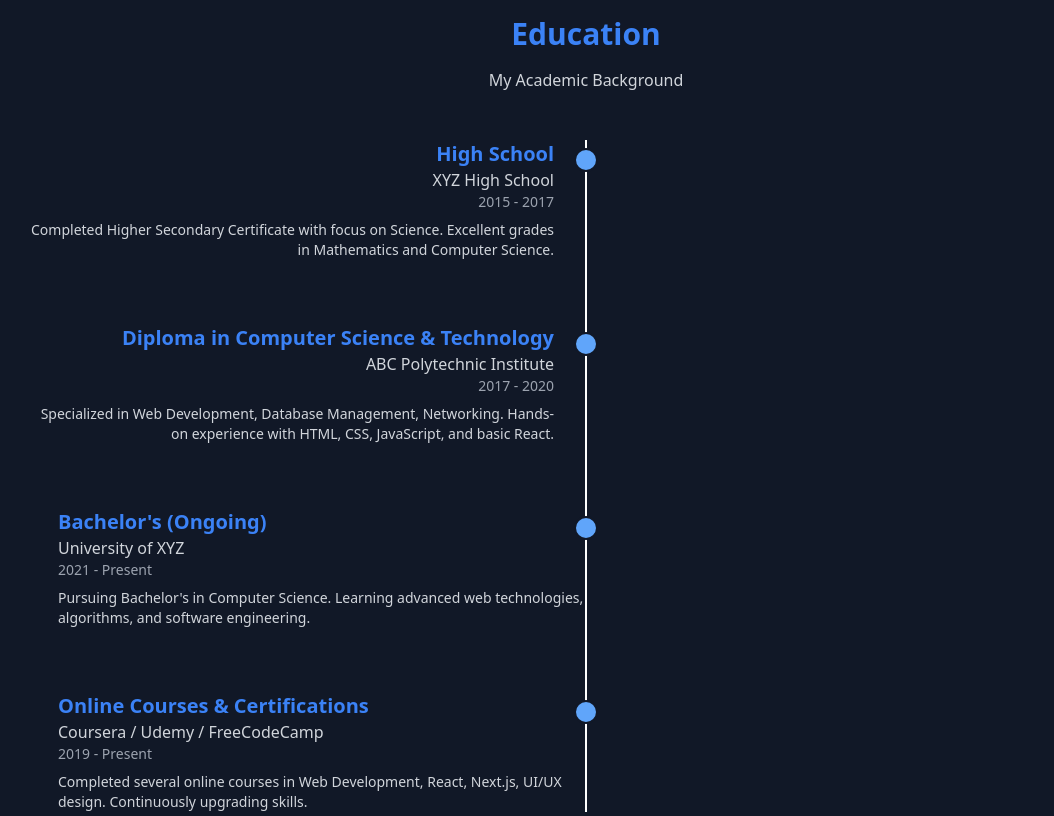
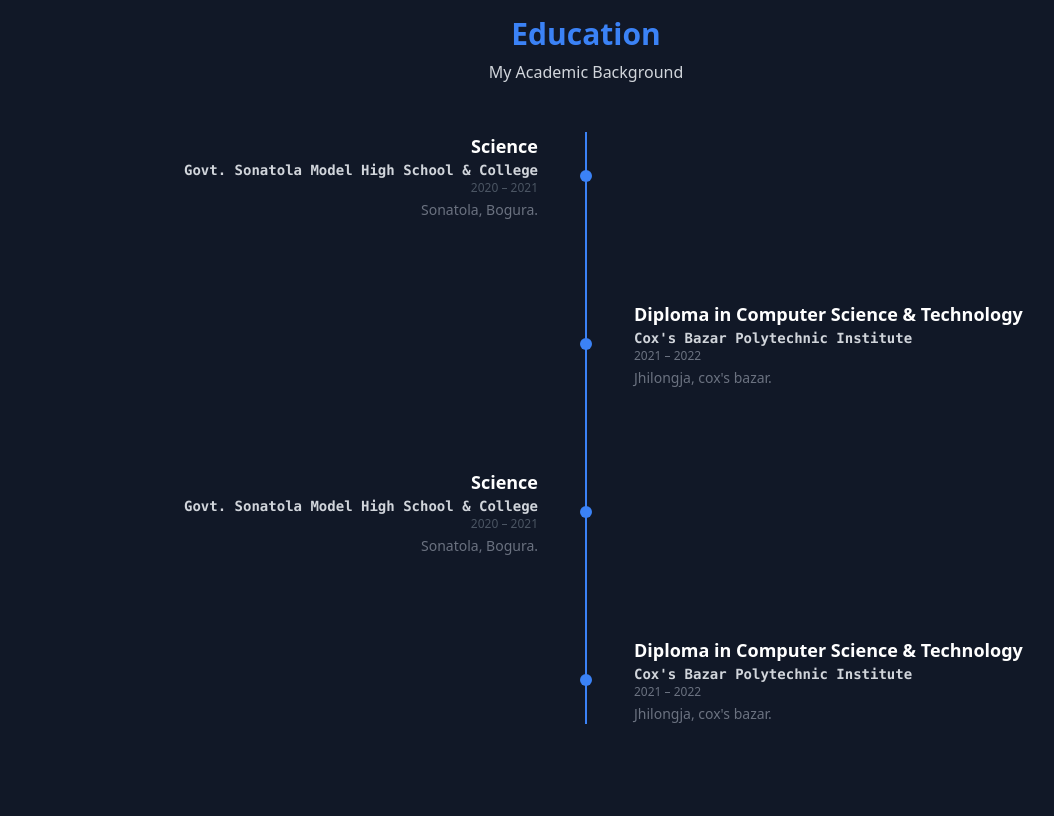
Before and after one commit to abuhanif7016/abu-hanif, a plain HTML site: page index.html in a window 1280 px wide. Shown: the part 2300-3116 px from the top of the page, without its empty margins (54-1108 px from the left). Drawn offline with nearby package versions, Linux system fonts and the light colour scheme.

Commit message:
modify code push

```diff
--- a/index.html
+++ b/index.html
@@ -276,71 +276,97 @@
 
 </section>
 
+<!-- ================= EDUCATION ================= -->
+
 
 <section id="education" class="py-16 px-4 max-w-6xl mx-auto relative">
 
-  <!-- Heading with scroll animation -->
-  <div class="scroll-heading opacity-0 -translate-x-20 transition-all duration-700">
-    <h2 class="text-3xl font-bold mb-4 text-blue-500 text-center">Education</h2>
-    <p class="text-gray-600 dark:text-gray-300 mb-12 text-center">My Academic Background</p>
+  <!-- Heading -->
+  <div class="scroll-heading opacity-0 -translate-x-20 transition-all duration-700 text-center">
+    <h2 class="text-3xl font-bold mb-2 text-blue-500">Education</h2>
+    <p class="text-gray-600 dark:text-gray-300 mb-12">My Academic Background</p>
   </div>
 
-  <!-- Timeline container -->
+  <!-- Timeline -->
   <div class="relative">
-    <!-- Center line -->
-    <div class="absolute left-1/2 transform -translate-x-1/2 h-full w-[2px] bg-gray-900 dark:bg-white"></div>
 
-    <!-- Timeline Items -->
-    <div class="space-y-16">
+    <!-- Center line (only visible on md+) -->
+    <div class="hidden md:block absolute left-1/2 top-0 -translate-x-1/2 h-full w-[2px] bg-blue-500"></div>
 
-      <!-- Item 1 (Left) -->
-      <div class="relative flex justify-start md:justify-between scroll-animate opacity-0 translate-y-10">
-        <div class="md:w-1/2 pr-8 text-right">
-          <h3 class="text-xl font-semibold text-blue-500">High School</h3>
-          <p class="text-gray-700 dark:text-gray-300 font-medium">XYZ High School</p>
-          <p class="text-sm text-gray-500 dark:text-gray-400 mb-2">2015 - 2017</p>
-          <p class="text-gray-600 dark:text-gray-300 text-sm">
-            Completed Higher Secondary Certificate with focus on Science. Excellent grades in Mathematics and Computer Science.
+    <div class="space-y-20">
+
+      <!-- Item 1 -->
+      <div class="relative grid grid-cols-1 md:grid-cols-2 items-center
+                  scroll-animate opacity-0 translate-y-10 transition-all duration-700">
+
+        <!-- Left content -->
+        <div class="md:text-right md:pr-12">
+          <h3 class="font-semibold text-lg">Science</h3>
+          <a href="https://www.facebook.com/goribs20?__cft__[0]=AZYY8DQSjUJKkzA3FKKSH2LoAJsfJ7QH4QKQe7g5fKYWm26JS_Gbl_lsB1oySkv4pdBN4rZrVI7R3eRpR54JAdi-6KUq158Dtdj5b1j1l1gmTGVmHVYLrMKeCIzxRPTbNN6diFa2C1aPgzBkg5K97J1JvMGy9TOJOE08cRs0uZiyE3UiYQV-x-u2mUw-3ZBmPEY&__tn__=-]K-R" target="_blank"><p class="text-sm text-gray-300 hover:text-red-600 font-bold font-mono">Govt. Sonatola Model High School & College</p></a>
+          <p class="text-xs text-gray-600">2020 – 2021</p>
+          <p class="text-sm text-gray-500 dark:text-gray-500 mt-1">
+            Sonatola, Bogura.
           </p>
         </div>
-        <span class="absolute left-1/2 transform -translate-x-1/2 w-6 h-6 bg-blue-500 dark:bg-blue-400 rounded-full border-2 border-white dark:border-gray-900 top-2"></span>
+
+        <!-- Dot -->
+        <span class="hidden md:block absolute left-1/2 -translate-x-1/2
+                     w-3 h-3 bg-blue-500 rounded-full"></span>
       </div>
 
-      <!-- Item 2 (Left) -->
-      <div class="relative flex justify-start md:justify-between scroll-animate opacity-0 translate-y-10">
-        <div class="md:w-1/2 pr-8 text-right">
-          <h3 class="text-xl font-semibold text-blue-500">Diploma in Computer Science & Technology</h3>
-          <p class="text-gray-700 dark:text-gray-300 font-medium">ABC Polytechnic Institute</p>
-          <p class="text-sm text-gray-500 dark:text-gray-400 mb-2">2017 - 2020</p>
-          <p class="text-gray-600 dark:text-gray-300 text-sm">
-            Specialized in Web Development, Database Management, Networking. Hands-on experience with HTML, CSS, JavaScript, and basic React.
-          </p>
-        </div>
-        <span class="absolute left-1/2 transform -translate-x-1/2 w-6 h-6 bg-blue-500 dark:bg-blue-400 rounded-full border-2 border-white dark:border-gray-900 top-2"></span>
-      </div>
+      <!-- Item 2 -->
+      <div class="relative grid grid-cols-1 md:grid-cols-2 items-center
+                  scroll-animate opacity-0 translate-y-10 transition-all duration-700">
 
-      <!-- Item 3 (Right) -->
-      <div class="relative flex justify-end md:justify-between scroll-animate opacity-0 translate-y-10">
-        <span class="absolute left-1/2 transform -translate-x-1/2 w-6 h-6 bg-blue-500 dark:bg-blue-400 rounded-full border-2 border-white dark:border-gray-900 top-2"></span>
-        <div class="md:w-1/2 pl-8 text-left">
-          <h3 class="text-xl font-semibold text-blue-500">Bachelor's (Ongoing)</h3>
-          <p class="text-gray-700 dark:text-gray-300 font-medium">University of XYZ</p>
-          <p class="text-sm text-gray-500 dark:text-gray-400 mb-2">2021 - Present</p>
-          <p class="text-gray-600 dark:text-gray-300 text-sm">
-            Pursuing Bachelor's in Computer Science. Learning advanced web technologies, algorithms, and software engineering.
+        <!-- Dot -->
+        <span class="hidden md:block absolute left-1/2 -translate-x-1/2
+                     w-3 h-3 bg-blue-500 rounded-full"></span>
+
+        <!-- Right content -->
+        <div class="md:pl-12 md:col-start-2">
+          <h3 class="font-semibold text-lg">Diploma in Computer Science & Technology</h3>
+          <a href="https://www.facebook.com/coxpoly74009?__cft__[0]=AZaaNYe29InN6nK9LIGFkjKsaFYvs41XxpGQiRBsAUEla2fzAcy_XaV38xVzuRYh_t5FLyBqEC4iwcUl-hm5gDXoH-LkrJ4htIbyoPby0bDv9S3PegR_GvgUwRhY6w6knZIE6_ElmHq1vffnUMGk0amNBXq4HEivVsbT_ZnApM_PPKjo1jpRkAjDEDI6etoP0rs&__tn__=-UC%2CP-R" target="_blank"><p class="text-sm text-gray-300 font-bold font-mono hover:text-red-600">Cox's Bazar Polytechnic Institute</p></a>
+          <p class="text-xs text-gray-500">2021 – 2022</p>
+          <p class="text-sm text-gray-500 dark:text-gray-500 mt-1">
+            Jhilongja, cox's bazar.
           </p>
         </div>
       </div>
 
-      <!-- Item 4 (Right) -->
-      <div class="relative flex justify-end md:justify-between scroll-animate opacity-0 translate-y-10">
-        <span class="absolute left-1/2 transform -translate-x-1/2 w-6 h-6 bg-blue-500 dark:bg-blue-400 rounded-full border-2 border-white dark:border-gray-900 top-2"></span>
-        <div class="md:w-1/2 pl-8 text-left">
-          <h3 class="text-xl font-semibold text-blue-500">Online Courses & Certifications</h3>
-          <p class="text-gray-700 dark:text-gray-300 font-medium">Coursera / Udemy / FreeCodeCamp</p>
-          <p class="text-sm text-gray-500 dark:text-gray-400 mb-2">2019 - Present</p>
-          <p class="text-gray-600 dark:text-gray-300 text-sm">
-            Completed several online courses in Web Development, React, Next.js, UI/UX design. Continuously upgrading skills.
+      <!-- Item 3 -->
+      <div class="relative grid grid-cols-1 md:grid-cols-2 items-center
+                  scroll-animate opacity-0 translate-y-10 transition-all duration-700">
+
+        <!-- Left content -->
+        <div class="md:text-right md:pr-12">
+          <h3 class="font-semibold text-lg">Science</h3>
+          <a href="https://www.facebook.com/goribs20?__cft__[0]=AZYY8DQSjUJKkzA3FKKSH2LoAJsfJ7QH4QKQe7g5fKYWm26JS_Gbl_lsB1oySkv4pdBN4rZrVI7R3eRpR54JAdi-6KUq158Dtdj5b1j1l1gmTGVmHVYLrMKeCIzxRPTbNN6diFa2C1aPgzBkg5K97J1JvMGy9TOJOE08cRs0uZiyE3UiYQV-x-u2mUw-3ZBmPEY&__tn__=-]K-R" target="_blank"><p class="text-sm text-gray-300 hover:text-red-600 font-bold font-mono">Govt. Sonatola Model High School & College</p></a>
+          <p class="text-xs text-gray-600">2020 – 2021</p>
+          <p class="text-sm text-gray-500 dark:text-gray-500 mt-1">
+            Sonatola, Bogura.
+          </p>
+        </div>
+
+        <!-- Dot -->
+        <span class="hidden md:block absolute left-1/2 -translate-x-1/2
+                     w-3 h-3 bg-blue-500 rounded-full"></span>
+      </div>
+
+      <!-- Item 4 -->
+      <div class="relative grid grid-cols-1 md:grid-cols-2 items-center
+                  scroll-animate opacity-0 translate-y-10 transition-all duration-700">
+
+        <!-- Dot -->
+        <span class="hidden md:block absolute left-1/2 -translate-x-1/2
+                     w-3 h-3 bg-blue-500 rounded-full"></span>
+
+        <!-- Right content -->
+        <div class="md:pl-12 md:col-start-2">
+          <h3 class="font-semibold text-lg">Diploma in Computer Science & Technology</h3>
+          <a href="https://www.facebook.com/coxpoly74009?__cft__[0]=AZaaNYe29InN6nK9LIGFkjKsaFYvs41XxpGQiRBsAUEla2fzAcy_XaV38xVzuRYh_t5FLyBqEC4iwcUl-hm5gDXoH-LkrJ4htIbyoPby0bDv9S3PegR_GvgUwRhY6w6knZIE6_ElmHq1vffnUMGk0amNBXq4HEivVsbT_ZnApM_PPKjo1jpRkAjDEDI6etoP0rs&__tn__=-UC%2CP-R" target="_blank"><p class="text-sm text-gray-300 font-bold font-mono hover:text-red-600">Cox's Bazar Polytechnic Institute</p></a>
+          <p class="text-xs text-gray-500">2021 – 2022</p>
+          <p class="text-sm text-gray-500 dark:text-gray-500 mt-1">
+            Jhilongja, cox's bazar.
           </p>
         </div>
       </div>
@@ -349,31 +375,12 @@
   </div>
 </section>
 
-<!-- Scroll animation JS -->
-<script>
-const observerEdu = new IntersectionObserver(entries => {
-  entries.forEach(entry => {
-    if(entry.isIntersecting){
-      entry.target.classList.remove("opacity-0", "translate-y-10");
-      entry.target.classList.add("opacity-100", "translate-y-0");
-    }
-  });
-}, { threshold: 0.2 });
 
-document.querySelectorAll("#education .scroll-animate").forEach(el => observerEdu.observe(el));
 
-// Heading animation (left to center)
-const observerHeading = new IntersectionObserver(entries => {
-  entries.forEach(entry => {
-    if(entry.isIntersecting){
-      entry.target.classList.remove("opacity-0", "-translate-x-20");
-      entry.target.classList.add("opacity-100", "translate-x-0");
-    }
-  });
-}, { threshold: 0.2 });
 
-document.querySelectorAll(".scroll-heading").forEach(el => observerHeading.observe(el));
-</script>
+
+
+
 
 
 
--- a/script.js
+++ b/script.js
@@ -125,3 +125,52 @@
       bar.style.width = percent + "%";
     });
   });
+
+
+
+
+  document.addEventListener("DOMContentLoaded", () => {
+  const scrollElements = document.querySelectorAll(".scroll-animate");
+  const headingElement = document.querySelector(".scroll-heading");
+
+  const elementInView = (el, offset = 0) => {
+    const elementTop = el.getBoundingClientRect().top;
+    return elementTop <= (window.innerHeight || document.documentElement.clientHeight) - offset;
+  };
+
+  const displayScrollElement = (el) => {
+    el.classList.add("opacity-100", "translate-y-0");
+    el.classList.remove("opacity-0", "translate-y-10");
+  };
+
+  const hideScrollElement = (el) => {
+    el.classList.add("opacity-0", "translate-y-10");
+    el.classList.remove("opacity-100", "translate-y-0");
+  };
+
+  const handleScrollAnimation = () => {
+    // Responsive offset
+    let offset = 100;
+    if (window.innerWidth < 768) offset = 50;
+    if (window.innerWidth < 480) offset = 30;
+
+    // Animate heading
+    if (headingElement && elementInView(headingElement, offset)) {
+      headingElement.classList.add("opacity-100", "translate-x-0");
+      headingElement.classList.remove("opacity-0", "-translate-x-20");
+    }
+
+    // Animate timeline items
+    scrollElements.forEach((el) => {
+      if (elementInView(el, offset)) {
+        displayScrollElement(el);
+      } else {
+        hideScrollElement(el);
+      }
+    });
+  };
+
+  window.addEventListener("scroll", handleScrollAnimation);
+  window.addEventListener("resize", handleScrollAnimation);
+  window.addEventListener("load", handleScrollAnimation);
+});
```
